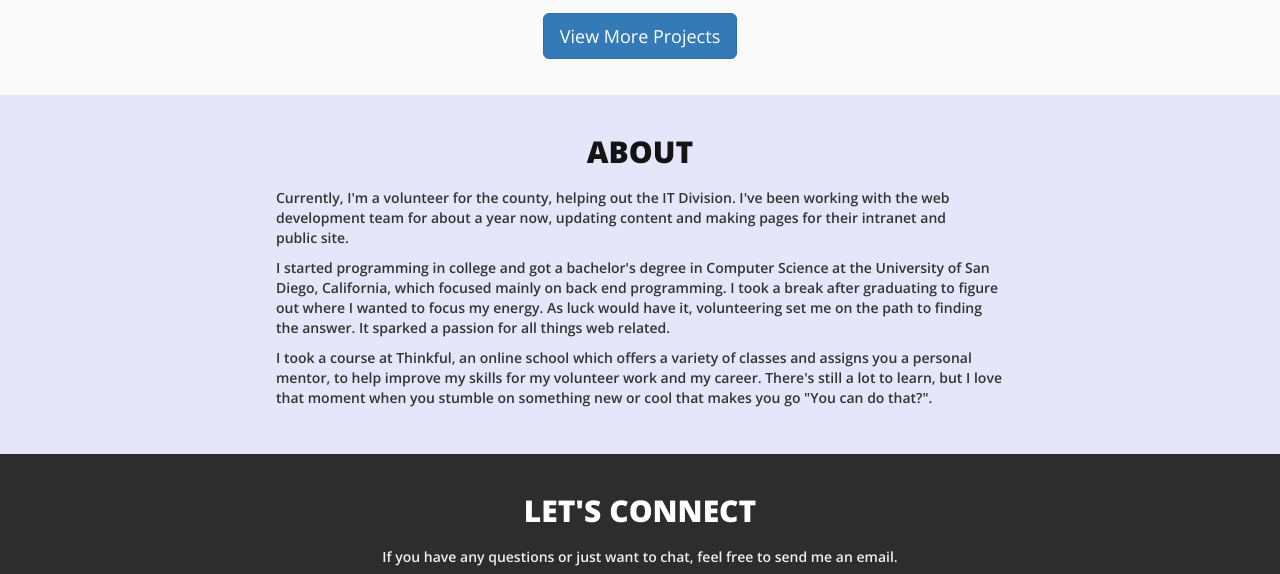
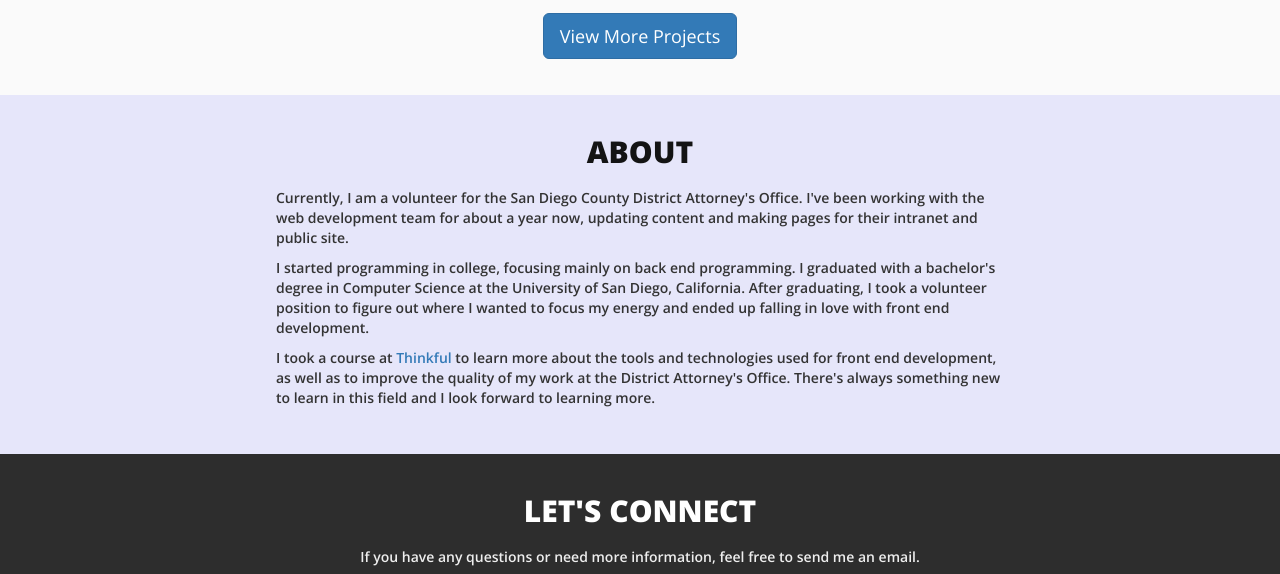
Before and after one commit to cespirit/portfolio, a website: page index.html in a window 1280 px wide. Shown: the part 1255-1829 px from the top of the page. Drawn offline with nearby package versions, Linux system fonts and the light colour scheme.

Commit message:
Changed about text

```diff
--- a/index.html
+++ b/index.html
@@ -110,11 +110,11 @@
                     <div class="page-header">
                         <h2>About</h2>
                     </div>
-                    <p>Currently, I'm a volunteer for the county, helping out the IT Division. I've been working with the web development team for about a year now, updating content and making pages for their intranet and public&nbsp;site.</p>
+                    <p>Currently, I am a volunteer for the San Diego County District Attorney's Office. I've been working with the web development team for about a year now, updating content and making pages for their intranet and public&nbsp;site.</p>
 
-                    <p>I started programming in college and got a bachelor's degree in Computer Science at the University of San Diego, California, which focused mainly on back end programming. I took a break after graduating to figure out where I wanted to focus my energy. As luck would have it, volunteering set me on the path to finding the answer. It sparked a passion for all things web&nbsp;related.</p>
+                    <p>I started programming in college, focusing mainly on back end programming. I graduated with a bachelor's degree in Computer Science at the University of San Diego, California. After graduating, I took a volunteer position to figure out where I wanted to focus my energy and ended up falling in love with front end development.
 
-                    <p>I took a course at Thinkful, an online school which offers a variety of classes and assigns you a personal mentor, to help improve my skills for my volunteer work and my career. There's still a lot to learn, but I love that moment when you stumble on something new or cool that makes you go "You can do&nbsp;that?".</p>
+                    <p>I took a course at <a href="https://www.thinkful.com/">Thinkful</a> to learn more about the tools and technologies used for front end development, as well as to improve the quality of my work at the District Attorney's Office. There's always something new to learn in this field and I look forward to learning more.</p>
                 </div>
             </div><!-- /.container-->
         </section><!-- /.about-me -->
@@ -124,7 +124,7 @@
                 <div class="page-header">
                     <h2>Let's Connect</h2>
                 </div>
-                <p>If you have any questions or just want to chat, feel free to send me an&nbsp;email.<p>
+                <p>If you have any questions or need more information, feel free to send me an&nbsp;email.<p>
                 <ul class="social">
                     <li><a href="mailto:charlenerespiritu@gmail.com" title="email"><i class="fa fa-envelope fa-2x"></i><span class="sr-only">Email Links</span></a></li>
                     <li><a href="https://github.com/cespirit" title="Github"><i class="fa fa-github fa-2x"></i><span class="sr-only">GitHub Link</span></a></li>
--- a/stylesheets/style.scss
+++ b/stylesheets/style.scss
@@ -60,8 +60,8 @@ h1, h2 {
 	  	color: #1D1D1D;
 	  	display: block;
 	  	padding: 6px 8px;
-	  	-webkit-transition: all 0.25s ease;
-	  	transition: all 0.25s ease;
+	  	-webkit-transition: all 0.35s ease;
+	  	transition: all 0.35s ease;
 
 	  	&:hover, &:focus {
 	  		color: goldenrod;
```
Also changed, not shown: css/style.min.css, stylesheets/style.css.
